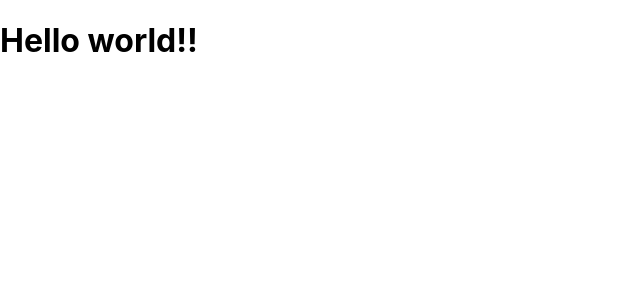
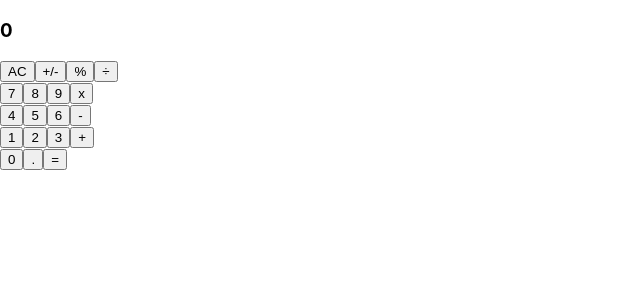
Before and after one commit to NtwaliHeritier/math-magicians, a React (Create React App) app: page / in a window 1280 px wide. Shown: the top 300 px of the page, without its empty margins (0-640 px from the left). Built offline with nearby package versions, Linux system fonts and the light colour scheme.

Commit message:
add components to component folder

```diff
--- a/public/index.html
+++ b/public/index.html
@@ -2,14 +2,12 @@
 <html lang="en">
   <head>
     <meta charset="utf-8" />
-    <link rel="icon" href="%PUBLIC_URL%/favicon.ico" />
     <meta name="viewport" content="width=device-width, initial-scale=1" />
     <meta name="theme-color" content="#000000" />
     <meta
       name="description"
       content="Web site created using create-react-app"
     />
-    <link rel="apple-touch-icon" href="%PUBLIC_URL%/logo192.png" />
     <!--
       manifest.json provides metadata used when your web app is installed on a
       user's mobile device or desktop. See https://developers.google.com/web/fundamentals/web-app-manifest/
--- a/src/App.js
+++ /dev/null
@@ -1,9 +0,0 @@
-import './App.css';
-
-function App() {
-  return (
-    <h1>Hello world!!</h1>
-  );
-}
-
-export default App;
--- /dev/null
+++ b/src/components/App.js
@@ -0,0 +1,15 @@
+import React from 'react';
+import '../App.css';
+import ButtonPanel from './buttonPanel';
+import Display from './display';
+
+function App() {
+  return (
+    <>
+      <Display result="0" />
+      <ButtonPanel />
+    </>
+  );
+}
+
+export default App;
--- /dev/null
+++ b/src/components/button.js
@@ -0,0 +1,11 @@
+import PropTypes from 'prop-types';
+
+const Button = props => {
+ return <button>{props.buttonName}</button>;
+};
+
+export default Button;
+
+Button.propTypes = {
+  buttonName: PropTypes.string,
+};
--- /dev/null
+++ b/src/components/buttonPanel.js
@@ -0,0 +1,37 @@
+import Button from './button';
+
+const ButtonPanel = () => (
+  <div>
+    <div>
+      <Button buttonName="AC" />
+      <Button buttonName="+/-" />
+      <Button buttonName="%" />
+      <Button buttonName="÷" />
+    </div>
+    <div>
+      <Button buttonName="7" />
+      <Button buttonName="8" />
+      <Button buttonName="9" />
+      <Button buttonName="x" />
+    </div>
+    <div>
+      <Button buttonName="4" />
+      <Button buttonName="5" />
+      <Button buttonName="6" />
+      <Button buttonName="-" />
+    </div>
+    <div>
+      <Button buttonName="1" />
+      <Button buttonName="2" />
+      <Button buttonName="3" />
+      <Button buttonName="+" />
+    </div>
+    <div>
+      <Button buttonName="0" />
+      <Button buttonName="." />
+      <Button buttonName="=" />
+    </div>
+  </div>
+);
+
+export default ButtonPanel;
--- /dev/null
+++ b/src/components/display.js
@@ -0,0 +1,12 @@
+import PropTypes from 'prop-types';
+
+const Display = props => {
+  const { result } = props;
+  return <h3>{result}</h3>;
+};
+
+export default Display;
+
+Display.propTypes = {
+  result: PropTypes.string,
+};
--- a/src/index.js
+++ b/src/index.js
@@ -1,7 +1,7 @@
 import React from 'react';
 import ReactDOM from 'react-dom';
 import './index.css';
-import App from './App';
+import App from './components/App';
 import reportWebVitals from './reportWebVitals';
 
 ReactDOM.render(
```
Also changed, not shown: .eslintrc.json, public/manifest.json, 1 other file (tests, documents, lock files or other folders).
